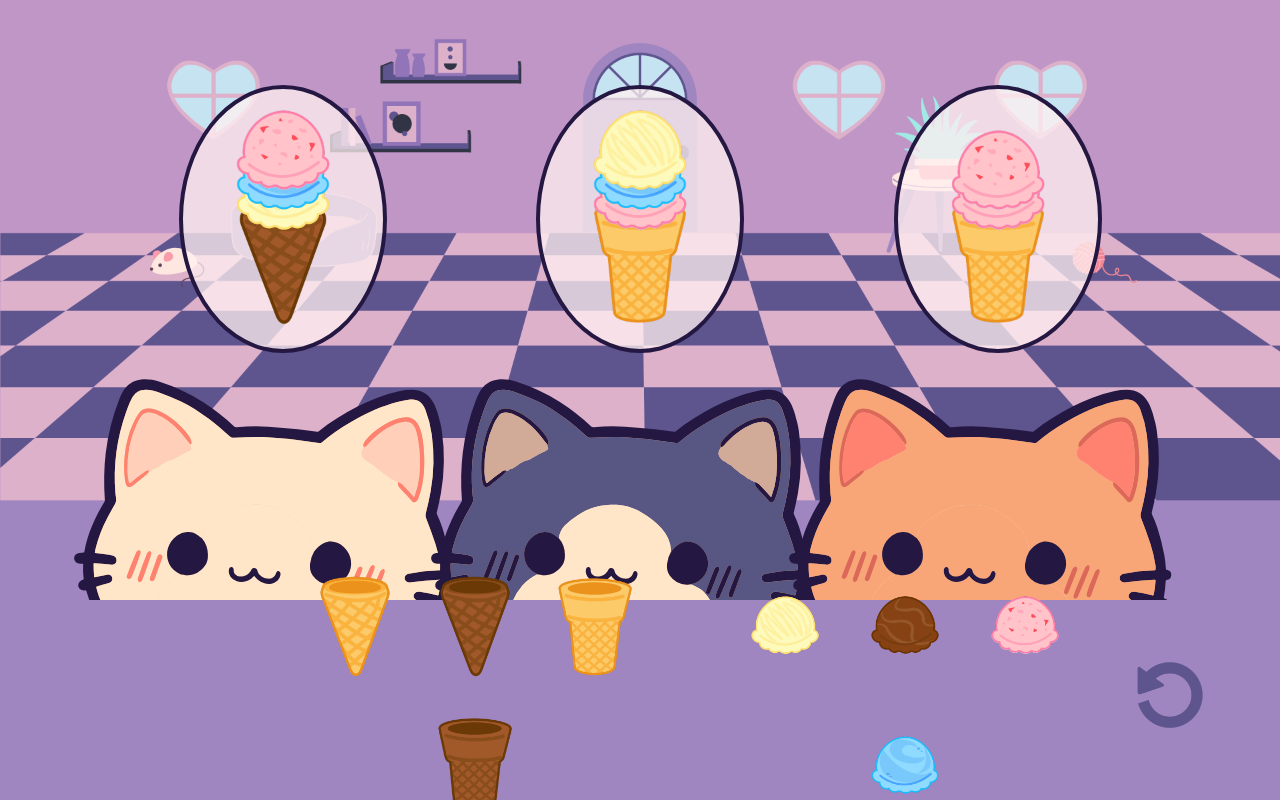
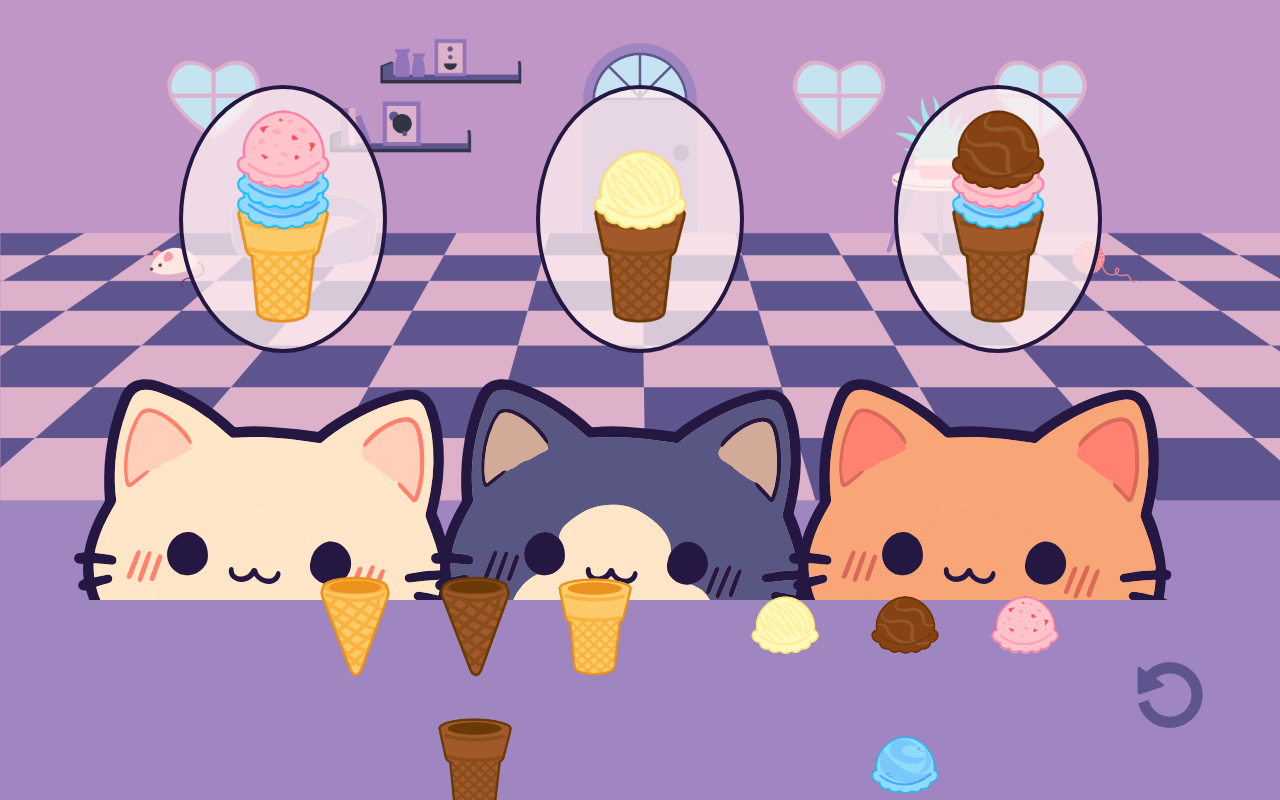
Before and after one commit to danielledonnelly/kittycones, a React (Vite) app: page / in a window 1280 px wide. Built offline with nearby package versions, Linux system fonts and the light colour scheme.

Commit message:
cats are replaced but orders dont regenerate yet

```diff
--- a/src/Customers.jsx
+++ b/src/Customers.jsx
@@ -1,4 +1,4 @@
-import React, { useMemo } from 'react';
+import React, { useMemo, useState } from 'react';
 
 // Generate customer orders (only once)
 const generateCustomerOrders = (cones, scoops, customerImages) => {
@@ -13,13 +13,13 @@ const generateCustomerOrders = (cones, scoops, customerImages) => {
 };
 
 function Customers({ cones, scoops, selectedCone, selectedScoops }) {
-  const customerImages = [
-    'customer1.png',
-    'customer2.png',
-    'customer3.png',
-  ];
+  const [customerImages, setCustomerImages] = useState(
+    Array.from({ length: 10 }, (_, i) => `customer${i + 1}.png`)
+  );
 
-  const customerOrders = useMemo(() => generateCustomerOrders(cones, scoops, customerImages), []);
+  const [customerOrders, setCustomerOrders] = useState(() =>
+    generateCustomerOrders(cones, scoops, Array.from({ length: 10 }, (_, i) => `customer${i + 1}.png`))
+  );
 
   const handleOrderClick = (customerOrder, customerIndex) => {
     if (!selectedCone || selectedScoops.length === 0) {
@@ -27,22 +27,28 @@ function Customers({ cones, scoops, selectedCone, selectedScoops }) {
       return;
     }
 
-    // Updated cone matching logic
     const isConeMatch = customerOrder.cone === selectedCone;
-
-    // Scoops matching logic
     const isScoopsMatch =
       customerOrder.scoops.length === selectedScoops.length &&
       customerOrder.scoops.every((scoop, index) => scoop === selectedScoops[index]);
 
     if (isConeMatch && isScoopsMatch) {
-      alert(`Order matched for customer ${customerIndex + 1}!`);
-      // Logic to remove customer or update state can go here
+      // Replace customer with a new one
+      const updatedCustomers = [...customerImages];
+      const updatedOrders = [...customerOrders];
+
+      const newCustomer = `customer${Math.floor(Math.random() * 10) + 1}.png`;
+      const newOrder = generateCustomerOrders(cones, scoops, [])[0];
+
+      updatedCustomers.splice(customerIndex, 1, newCustomer);
+      updatedOrders.splice(customerIndex, 1, newOrder);
+
+      setCustomerImages(updatedCustomers);
+      setCustomerOrders(updatedOrders);
     } else {
       alert('Order does not match!');
     }
   };
-
 
   return (
     <div
@@ -56,7 +62,7 @@ function Customers({ cones, scoops, selectedCone, selectedScoops }) {
         zIndex: 2,
       }}
     >
-      {customerImages.map((customer, index) => (
+      {customerImages.slice(0, 3).map((customer, index) => (
         <div
           key={index}
           className="customer"
```
